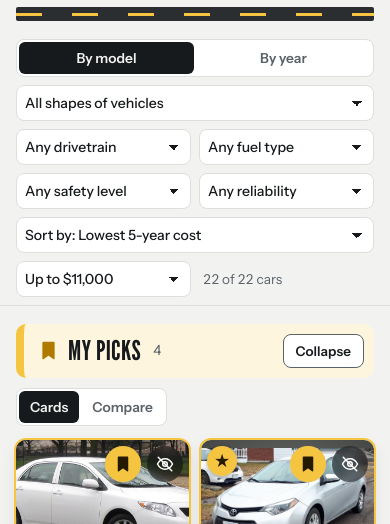
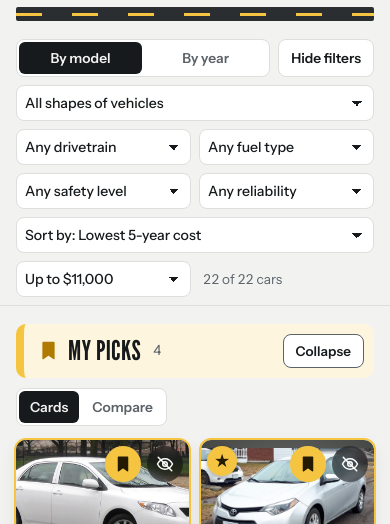
Before and after one commit to simonkuhn/driverdecider, a plain HTML site: page public/driverdecider/index.html in a window 390 px wide. Shown: the part 115-639 px from the top of the page. Drawn offline with nearby package versions, Linux system fonts and the light colour scheme.

Commit message:
iPhone: fold the filter bar down to By model / By year
Co-Authored-By: Claude Opus 5.5 <noreply@anthropic.com>
Claude-Session: https://claude.ai/code/session_01X2ygqAFiK6FBAHYuGg4oQM

```diff
--- a/public/driverdecider/index.html
+++ b/public/driverdecider/index.html
@@ -112,7 +112,13 @@ button { font: inherit; color: inherit; }
   background-position: right 16px center, right 11px center !important; background-size: 5px 5px, 5px 5px !important; background-repeat: no-repeat !important; }
 .row2 select { font: 500 .88rem var(--body); color: var(--ink); background: var(--surface); border: 1px solid var(--line);
   border-radius: 8px; padding: 0 8px; min-height: 36px; min-width: 0; flex: 0 1 auto; max-width: 100%; }
-@media (max-width: 600px) { .seg { flex: 1 1 100%; } .seg button { flex: 1; min-height: 32px; } .row2 select { flex: 1 1 calc(50% - 8px); max-width: none; } .row2 #type, .row2 #sort { flex-basis: 100%; } .count { flex: 1 1 calc(50% - 8px); margin-left: 0; padding-left: 4px; white-space: normal; } }
+@media (max-width: 600px) {
+  .fold { display: block; flex: none; font: 600 .86rem var(--body); color: var(--ink); background: var(--surface); border: 1px solid var(--line); border-radius: 8px; padding: 0 12px; min-height: 38px; cursor: pointer; white-space: nowrap; }
+  .fold.on { background: var(--accent-fill); color: var(--accent-ink); border-color: var(--accent-fill); }
+  .row2.folded > select, .row2.folded > .count { display: none; }
+}
+@media (max-width: 600px) { .seg { flex: 1 1 0; } .seg button { flex: 1; min-height: 32px; } .row2 select { flex: 1 1 calc(50% - 8px); max-width: none; } .row2 #type, .row2 #sort { flex-basis: 100%; } .count { flex: 1 1 calc(50% - 8px); margin-left: 0; padding-left: 4px; white-space: normal; } }
+@media (min-width: 601px) { .fold { display: none; } }
 .count { margin-left: auto; color: var(--muted); font-size: .85rem; white-space: nowrap; font-variant-numeric: tabular-nums; }
 /* desktop: a big By model / By year switch on the left, the seven dropdowns and the count in a 4-column, 2-row grid beside it */
 @media (min-width: 1100px) {
@@ -334,6 +340,7 @@ dialog.detail::backdrop { background: rgb(8 10 12 / .62); }
   <div class="filters" role="search" aria-label="Filters">
     <div class="row2">
       <div class="seg" id="view" role="group" aria-label="Show cars"><button type="button" data-view="model" aria-pressed="true">By model</button><button type="button" data-view="year" aria-pressed="false">By year</button></div>
+      <button type="button" class="fold" id="fold" aria-expanded="true">Hide filters</button>
       <label class="sr" for="type">Type of car</label>
       <select id="type"><option value="">All shapes of vehicles</option></select>
       <label class="sr" for="drive">Drive</label>
@@ -510,6 +517,11 @@ const setView = () => $("view").querySelectorAll("button").forEach((b) => b.setA
 setView();
 $("view").addEventListener("click", (e) => { const b = e.target.closest("[data-view]"); if (!b) return; ui.view = b.dataset.view; setView(); saveUi(); render(); });
 $("sort").value = ui.sort; $("max").value = ui.max;
+// iPhone: the filter bar folds down to just By model / By year
+const setFold = () => { const f = !!ui.fold, n = [ui.type, ui.drive, ui.fuel, ui.safe, ui.rel, ui.max].filter(Boolean).length;
+  $("fold").closest(".row2").classList.toggle("folded", f); $("fold").setAttribute("aria-expanded", String(!f));
+  $("fold").textContent = f ? "Filters" + (n ? " · " + n : "") : "Hide filters"; $("fold").classList.toggle("on", f && n > 0); };
+$("fold").addEventListener("click", () => { ui.fold = !ui.fold; saveUi(); setFold(); });
 for (const id of ["safe", "rel"]) { if (!["", "High", "Med"].includes(ui[id])) ui[id] = ""; $(id).value = ui[id]; $(id).addEventListener("change", (e) => { ui[id] = e.target.value; saveUi(); render(); }); }
 $("sort").addEventListener("change", (e) => { ui.sort = e.target.value; saveUi(); render(); });
 $("max").addEventListener("change", (e) => { ui.max = e.target.value; saveUi(); render(); });
@@ -586,6 +598,7 @@ function items() {
   return CARS.flatMap((c) => [...new Set(c.rows.map((r) => r.Year))].map((y) => ({ key: c.id + "@" + y, c, year: y, rows: c.rows.filter((r) => r.Year === y) })));
 }
 function render() {
+  setFold();
   renderChips();
   const hls = [], picks = [], rest = [], gone = [];
   const all = items();
```
Also changed, not shown: web/page.html (+14 -1 lines).
